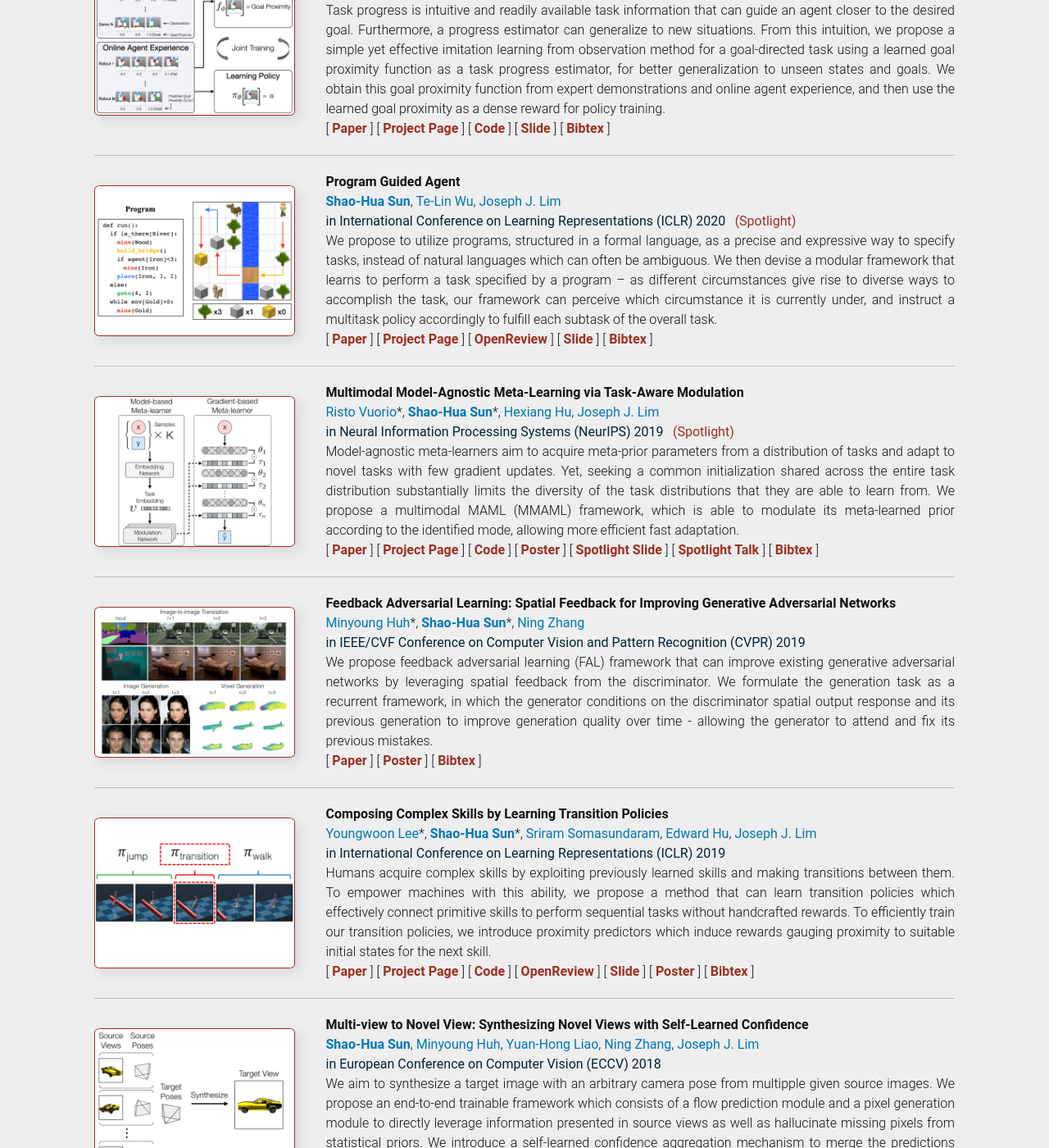
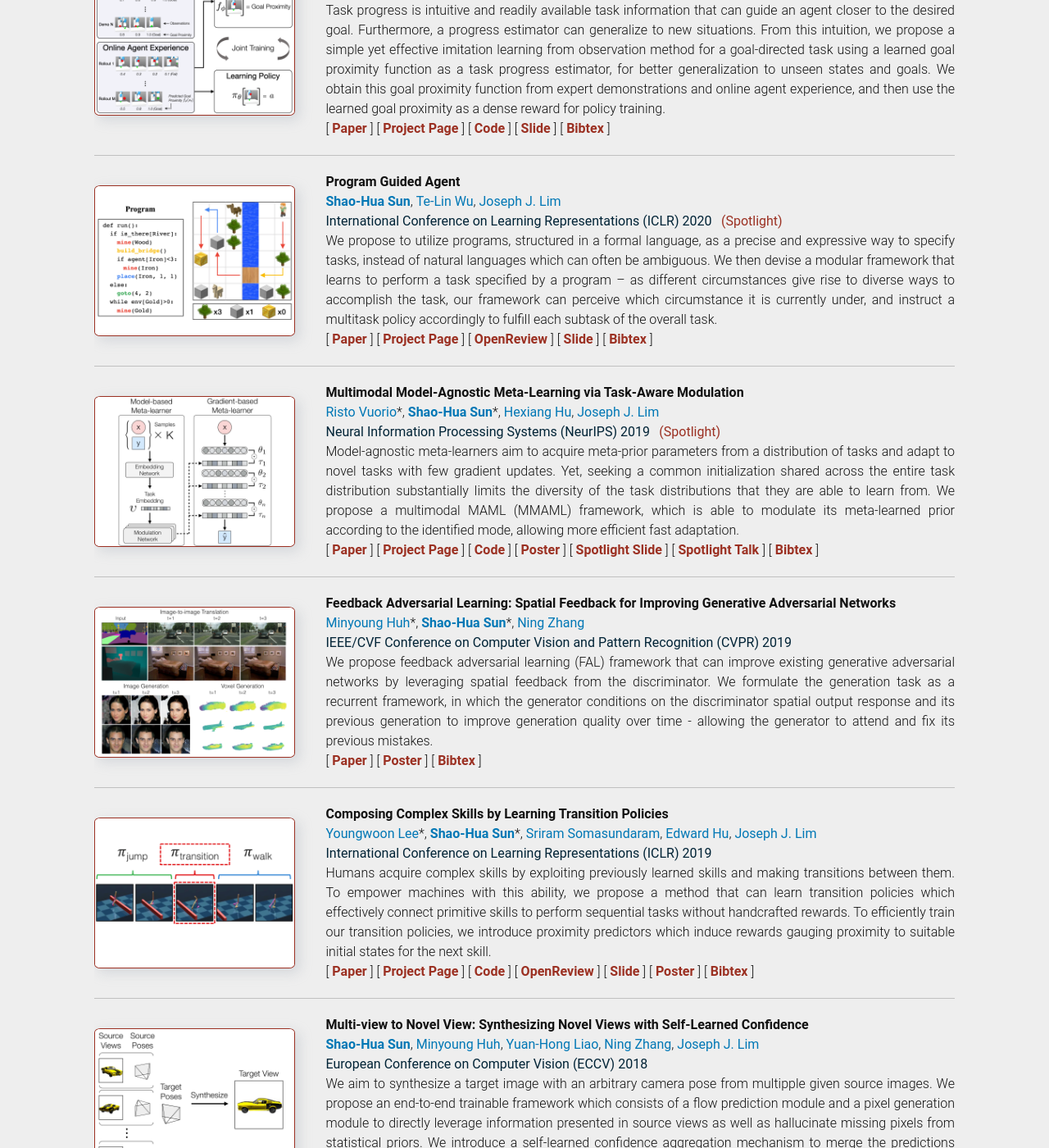
Before and after one commit to shaohua0116/shaohua0116.github.io, a Jekyll site: the page built from index.html, in a window 1280 px wide and 1400 px high, scrolled down 3401 px. Shown: the whole window at 82% size. Built offline with Jekyll 4.4.1, drawn with Linux system fonts in a browser that asks for light colours; some web fonts are replaced; some of the changed text lies outside the part shown.

Commit message:
update pub venue

```diff
--- a/index.html
+++ b/index.html
@@ -117,12 +117,12 @@ layout: home
 
         {% if publication.oral %}
         <div class="publisher">
-            <span class="publisher">in {{ publication.publisher }}</span>
+            <span class="publisher"> {{ publication.publisher }}</span>
             <span class="publisher_oral">&nbsp ({{ publication.oral_text }})</span>
         </div>
         {% else %}
         <div class="publisher">
-            <span class="publisher">in {{ publication.publisher }}</span>
+            <span class="publisher">{{ publication.publisher }}</span>
         </div>
         {% endif %}
 
```
